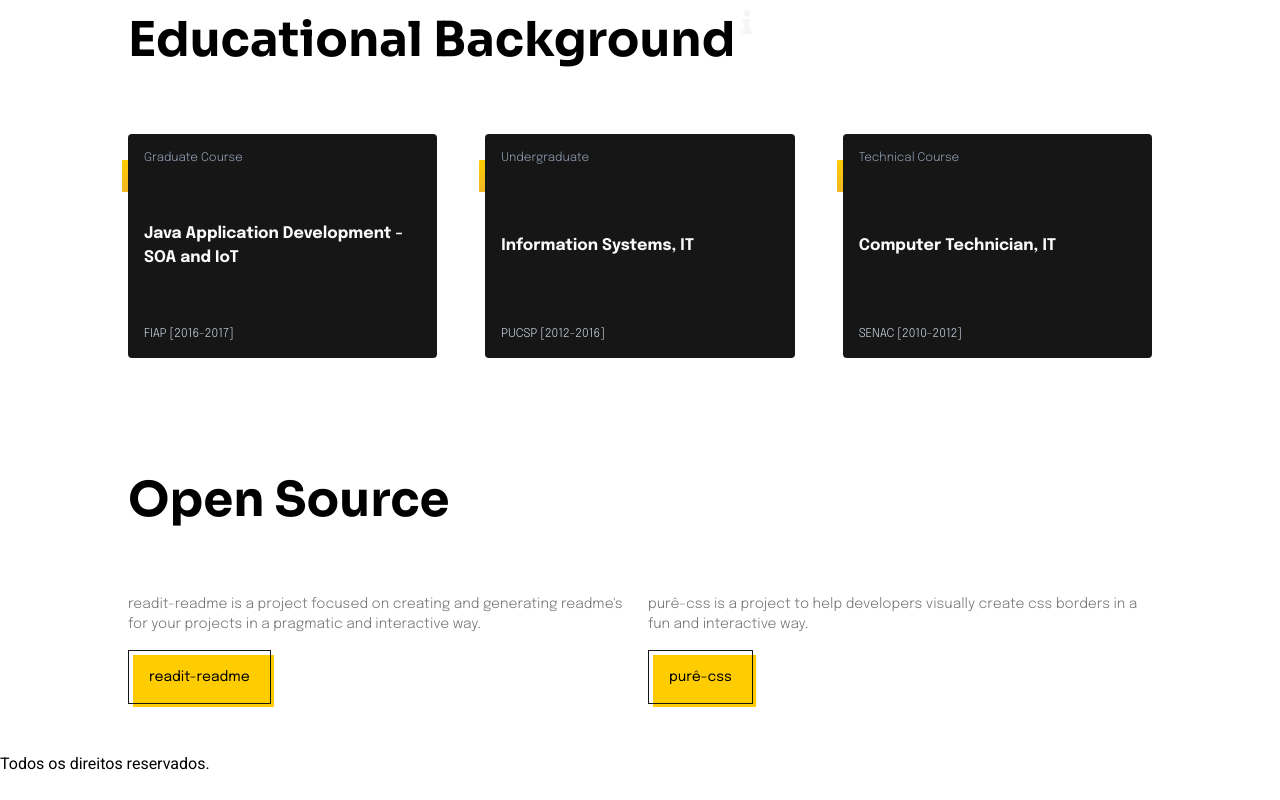
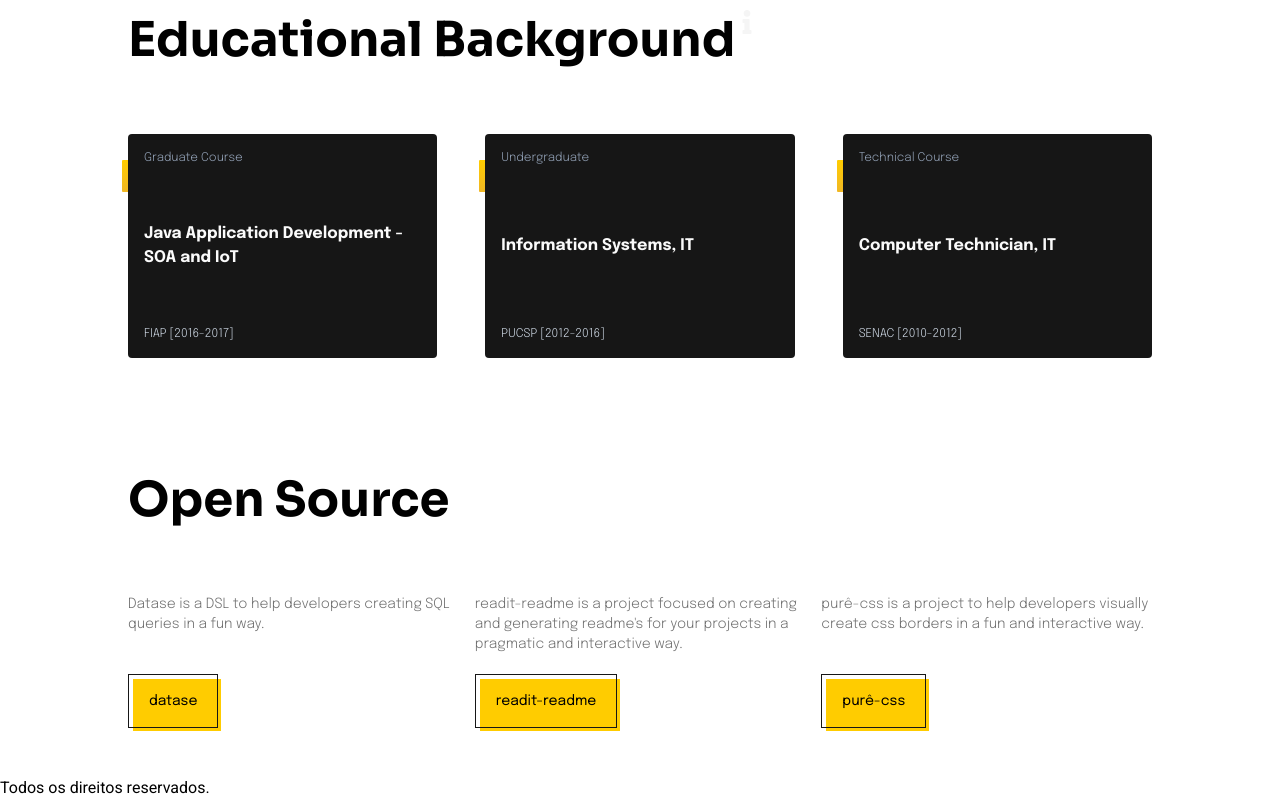
Before and after one commit to hstrada/hstrada.github.io, a Next.js app in the folder hstrada/: page / in a window 1280 px wide. Shown: the part 1646-2446 px from the top of the page. Before the commit the page ends 2422 px from the top, so only its background shows below. Built offline with nearby package versions, Linux system fonts and the light colour scheme.

Commit message:
adding datase to open source project

```diff
--- a/hstrada/components/molecules/OpenSourceItem/index.tsx
+++ b/hstrada/components/molecules/OpenSourceItem/index.tsx
@@ -8,8 +8,7 @@ type TOpenSourceItemProps = {
 export const OpenSourceItem = ({ description, button }: TOpenSourceItemProps): JSX.Element => {
   return (
     <div>
-      <img />
-      <p className="font-display font-light text-gray-700 text-sm pb-4">
+      <p className="font-display pb-4 md:h-20 font-light text-gray-700 text-sm">
         {description}
       </p>
 
--- a/hstrada/components/organisms/OpenSource/index.tsx
+++ b/hstrada/components/organisms/OpenSource/index.tsx
@@ -9,7 +9,11 @@ export const OpenSource = () => {
         <h2 className="text-5xl flex flex-row leading-tight font-bold max-w-screen-lg font-sans">
           Open Source
         </h2>
-        <div className="grid grid-cols-1 sm:grid-cols-2 gap-4 pt-16">
+        <div className="grid grid-cols-1 sm:grid-cols-3 gap-4 pt-16">
+          <OpenSourceItem
+            description={t('opensource.datase.description')}
+            button={t('opensource.datase.button')}
+          />
           <OpenSourceItem
             description={t('opensource.readit.description')}
             button={t('opensource.readit.button')}
--- a/hstrada/core/translation/en.json
+++ b/hstrada/core/translation/en.json
@@ -66,6 +66,10 @@
     }
   },
   "opensource": {
+    "datase": {
+      "description": "Datase is a DSL to help developers creating SQL queries in a fun way.",
+      "button": "datase"
+    },
     "readit": {
       "description": "readit-readme is a project focused on creating and generating readme's for your projects in a pragmatic and interactive way.",
       "button": "readit-readme"
--- a/hstrada/core/translation/pt.json
+++ b/hstrada/core/translation/pt.json
@@ -66,6 +66,10 @@
     }
   },
   "opensource": {
+    "datase": {
+      "description": "Datase é uma DSL para ajudar na criação de consultas e queries SQL.",
+      "button": "datase"
+    },
     "readit": {
       "description": "O readit-readme é um projeto focado em criar e gerar readme’s para os seus projetos de forma pragmática e interativa.",
       "button": "readit-readme"
```
